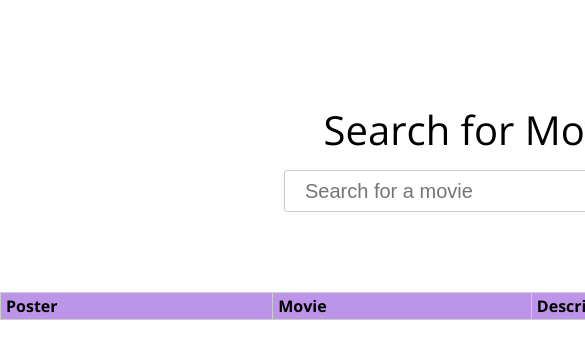
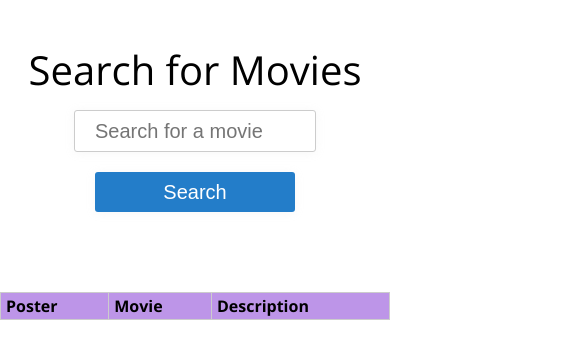
Before and after one commit to kangkyu/movieSearchReact, a React app: page / in a window 390 px wide. Shown: the top 358 px of the page, 585 px wide, since content can reach past the window. Built offline with nearby package versions, Linux system fonts and the light colour scheme.

Commit message:
Fix Mobile Styles

```diff
--- a/css/style.css
+++ b/css/style.css
@@ -58,6 +58,11 @@ h1 {
   text-align: center;
   padding: 20px 0px; }
 
+@media screen and (max-width: 667px) {
+  .container {
+    padding-top: 30px;
+    width: 100%; } }
+
 .results {
   margin-top: 80px;
   margin-bottom: 180px; }
@@ -97,3 +102,13 @@ h1 {
     color: white;
     border: 0;
     width: 100px; }
+
+@media screen and (max-width: 667px) {
+  .searchform input[type=text] {
+    display: block;
+    width: 200px;
+    margin: 0 auto;
+    margin-bottom: 20px; }
+  .searchform input[type=submit] {
+    width: 200px;
+    margin: 0 auto; } }
--- a/index.html
+++ b/index.html
@@ -2,6 +2,7 @@
 <html>
 <head>
 	<title>My Movie App</title>
+	<meta name="viewport" content="width=device-width, initial-scale=1">
 	<link rel="stylesheet" type="text/css" href="css/style.css">
 	<link href='https://fonts.googleapis.com/css?family=Open+Sans:400,600,700,800' rel='stylesheet' type='text/css'>
 </head>
--- a/scss/_app.scss
+++ b/scss/_app.scss
@@ -13,3 +13,10 @@ h1 {
 	text-align: center;
 	padding:20px 0px;
 }
+
+@media screen and (max-width:667px) {
+	.container {
+		padding-top:30px;
+		width:100%;
+	}
+}
--- a/scss/_movielisting.scss
+++ b/scss/_movielisting.scss
@@ -29,3 +29,9 @@
 		}
 	}
 }
+
+@media screen and (max-width:667px) {
+	.results {
+
+	}
+}
--- a/scss/_searchform.scss
+++ b/scss/_searchform.scss
@@ -21,3 +21,18 @@
 		width: 100px;
 	}
 }
+
+@media screen and (max-width:667px) {
+	.searchform {
+		input[type=text] {
+			display:block;
+			width:200px;
+			margin: 0 auto;
+			margin-bottom: 20px;
+		}
+		input[type=submit]{
+			width:200px;
+			margin:0 auto;
+		}
+	}
+}
```
